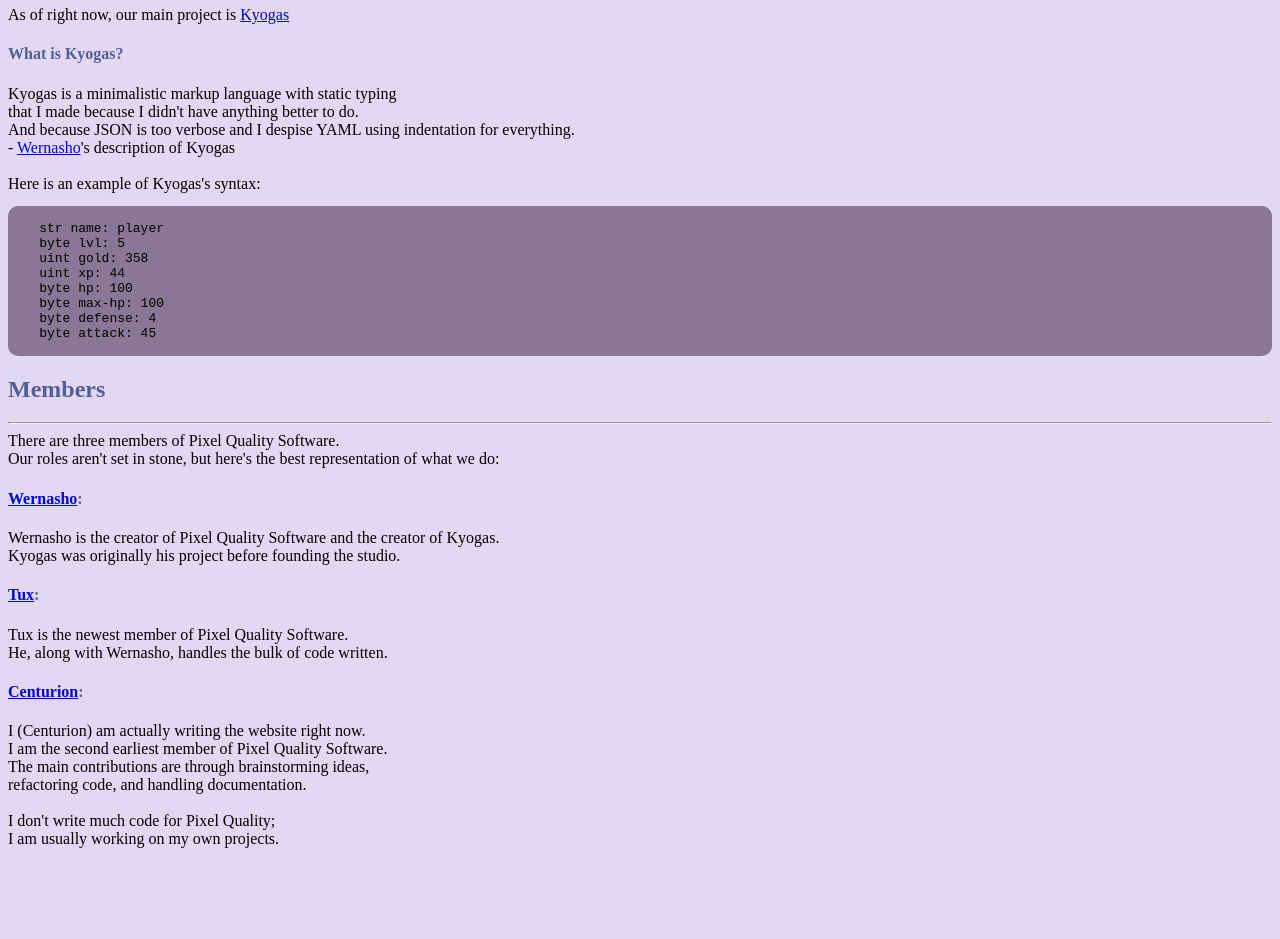
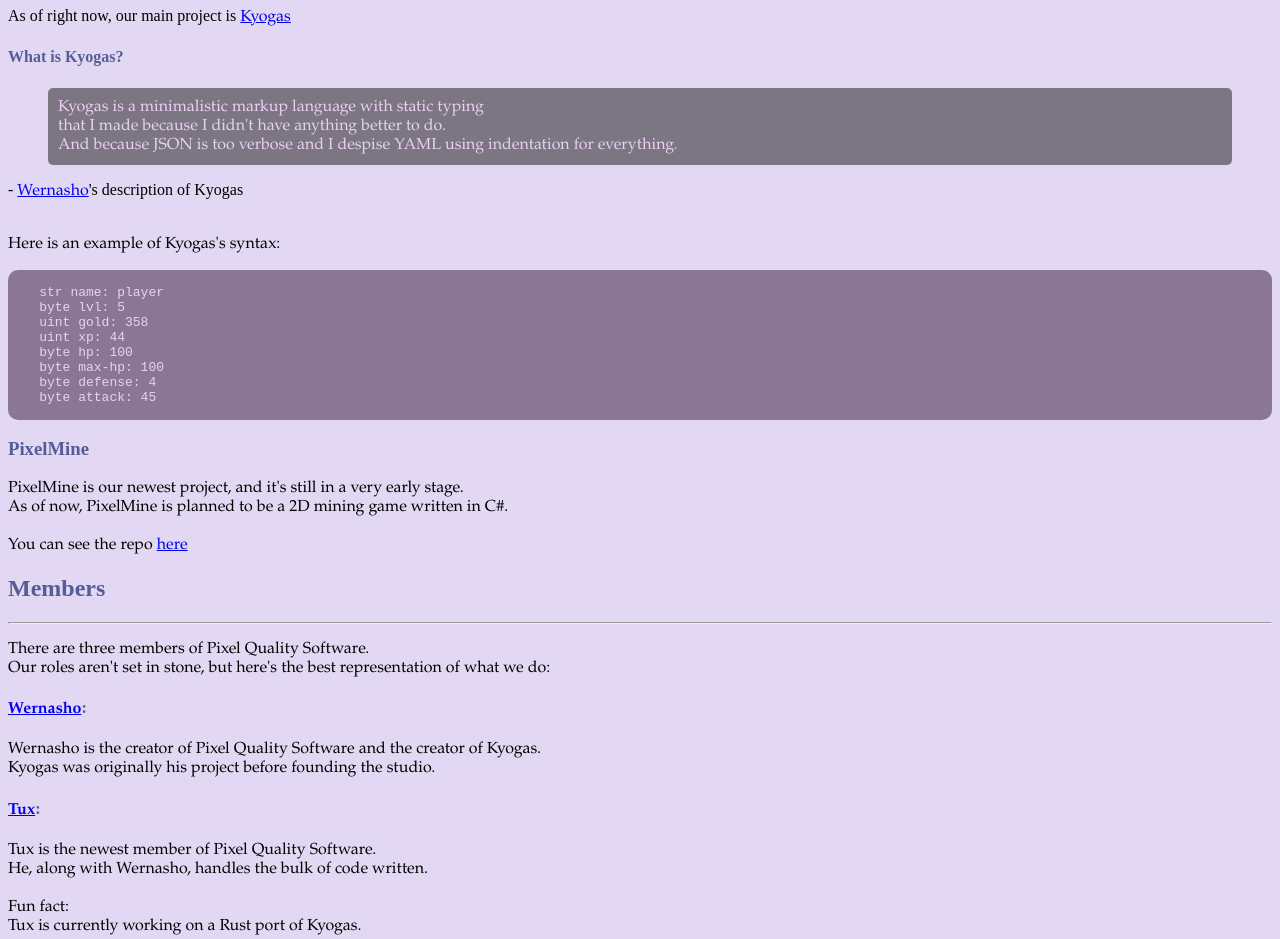
Before and after one commit to pixelqualitysoftware/pixel-quality-web, a website: page index.html in a window 1280 px wide. Shown: the part 220-1159 px from the top of the page. Before the commit the page ends 1076 px from the top, so only its background shows below. Drawn offline with Linux system fonts and the light colour scheme.

Commit message:
added more style

```diff
--- a/index.css
+++ b/index.css
@@ -26,3 +26,20 @@ h6 {
 html {
     background-color: #e3d8f3;
 }
+
+p {
+    font-family: Didot,Didot LT STD,Hoefler Text,Garamond,Times New Roman,serif;
+}
+
+a {
+    font-family: Didot,Didot LT STD,Hoefler Text,Garamond,Times New Roman,serif;
+}
+
+
+blockquote {
+    font-family: Didot,Didot LT STD,Hoefler Text,Garamond,Times New Roman,serif;
+    background-color: #7b7681;
+    border-radius: 5px;
+    color: #ebd0f4;
+    padding: 10px;
+}
--- a/index.html
+++ b/index.html
@@ -22,20 +22,27 @@
 <hr>
 
 <h3>Kyogas</h3>
-<p>
+
     As of right now, our main project is <a href="https://github.com/pixelqualitysoftware/kyogas">Kyogas</a>
+
     <h4>What is Kyogas?</h4>
+
+<blockquote>
     Kyogas is a minimalistic markup language with static typing <br>
     that I made because I didn't have anything better to do. <br>
     And because JSON is too verbose and I despise YAML using indentation for everything. <br>
+</blockquote>
+
 - <a href="https://github.com/werSquared">Wernasho</a>'s description of Kyogas
 
 <br>
 <br>
-Here is an example of Kyogas's syntax:
+<p>
+    Here is an example of Kyogas's syntax:
+</p>
 
 <div id="kyogas-example" style="background-color: #8a7795; border-radius: 10px;">
-    <pre><code>
+    <pre><code style="color: #ebd0f4">
     str name: player
     byte lvl: 5
     uint gold: 358
@@ -46,6 +53,14 @@ Here is an example of Kyogas's syntax:
     byte attack: 45
     </code></pre>
 </div>
+
+<h3>PixelMine</h3>
+
+<p>
+    PixelMine is our newest project, and it's still in a very early stage. <br>
+    As of now, PixelMine is planned to be a 2D mining game written in C#. <br>
+    <br>
+    You can see the repo <a href="https://github.com/pixelqualitysoftware/pixelmine">here</a>
 </p>
 
 <h2>
@@ -53,29 +68,41 @@ Here is an example of Kyogas's syntax:
 </h2>
 <hr>
 
+    <p>
     There are three members of Pixel Quality Software. <br>
     Our roles aren't set in stone, but here's the best representation of what we do: <br>
+    </p>
 
     <h4>
     <a href="https://github.com/werSquared">Wernasho</a>:
     </h4>
+    <p>
         Wernasho is the creator of Pixel Quality Software and the creator of Kyogas. <br>
         Kyogas was originally his project before founding the studio.
+    </p>
     <h4>
         <a href="https://github.com/tuxza">Tux</a>:
     </h4>
+    <p>
         Tux is the newest member of Pixel Quality Software. <br>
-        He, along with Wernasho, handles the bulk of code written.
+        He, along with Wernasho, handles the bulk of code written. <br>
+
+        <br>
+        Fun fact: <br>
+        Tux is currently working on a Rust port of Kyogas.
+    </p>
     <h4>
         <a href="https://github.com/Centurion774477">Centurion</a>:
     </h4>
+    <p>
         I (Centurion) am actually writing the website right now. <br>
-        I am the second earliest member of Pixel Quality Software. <br>
-        The main contributions are through brainstorming ideas, <br>
+        I am the second-earliest member of Pixel Quality Software. <br>
+        My main contributions are through brainstorming ideas, <br>
         refactoring code, and handling documentation. <br>
+
         <br>
-        I don't write much code for Pixel Quality; <br>
+        I write little code for Pixel Quality; <br>
         I am usually working on my own projects. <br>
-
+    </p>
 </body>
 </html>
```
